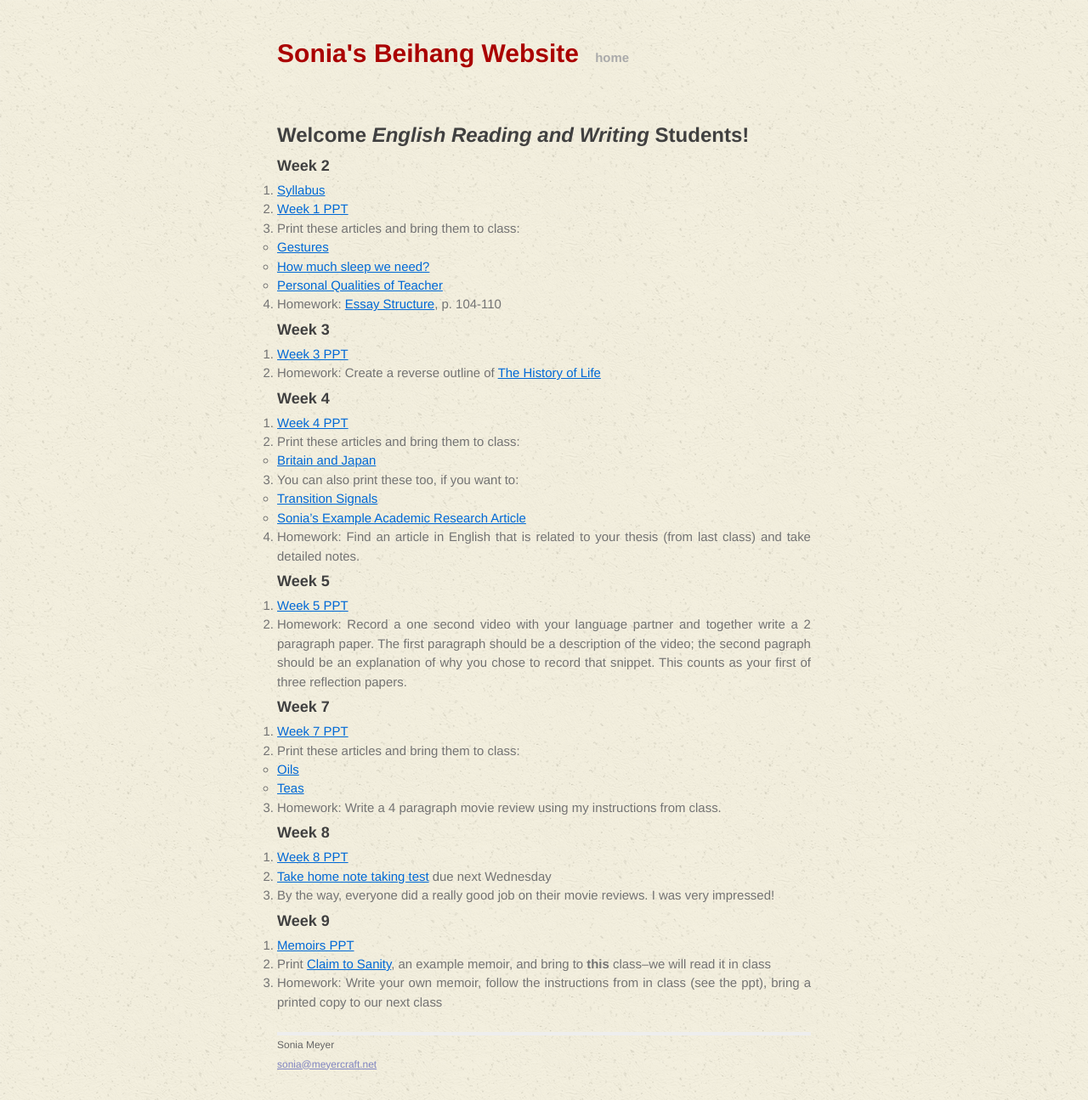
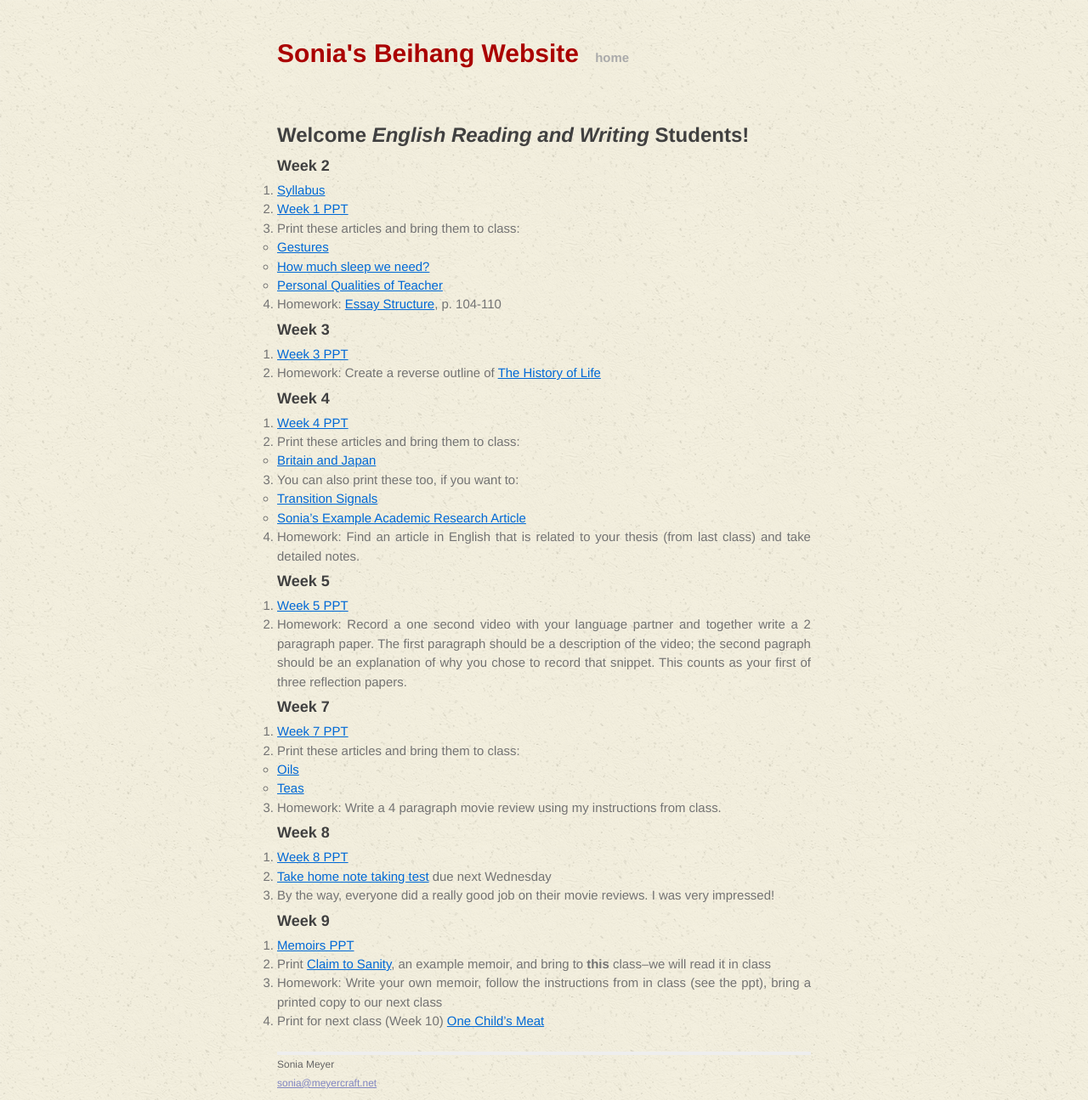
Before and after one commit to soniawmeyer/soniameyer-beihang-students-website, a Jekyll site: the page built from classes/s1s4rw.md, in a window 1280 px wide. Shown: the whole page at 85% size. Built offline with Jekyll 4.4.1, drawn with Linux system fonts in a browser that asks for light colours.

Commit message:
week 10-one child's meat

```diff
--- a/classes/s1s4rw.md
+++ b/classes/s1s4rw.md
@@ -53,3 +53,4 @@ title: Professor Sonia Meyer's Beihang Website
 1. [Memoirs PPT](https://www.dropbox.com/s/cdnrnnq1thot0xn/RWW9%20Memoir.ppt)
 2. Print [Claim to Sanity](https://www.dropbox.com/s/1leethnn33sdibg/Claim%20to%20Sanity-Excerpts.doc), an example memoir, and bring to **this** class--we will read it in class
 3. Homework: Write your own memoir, follow the instructions from in class (see the ppt), bring a printed copy to our next class
+2. Print for next class (Week 10) [One Child's Meat](https://www.dropbox.com/s/dycrq493ix38awu/W4-One%20Child%27s%20Meat%20%28to%20print%29.pdf)
```
